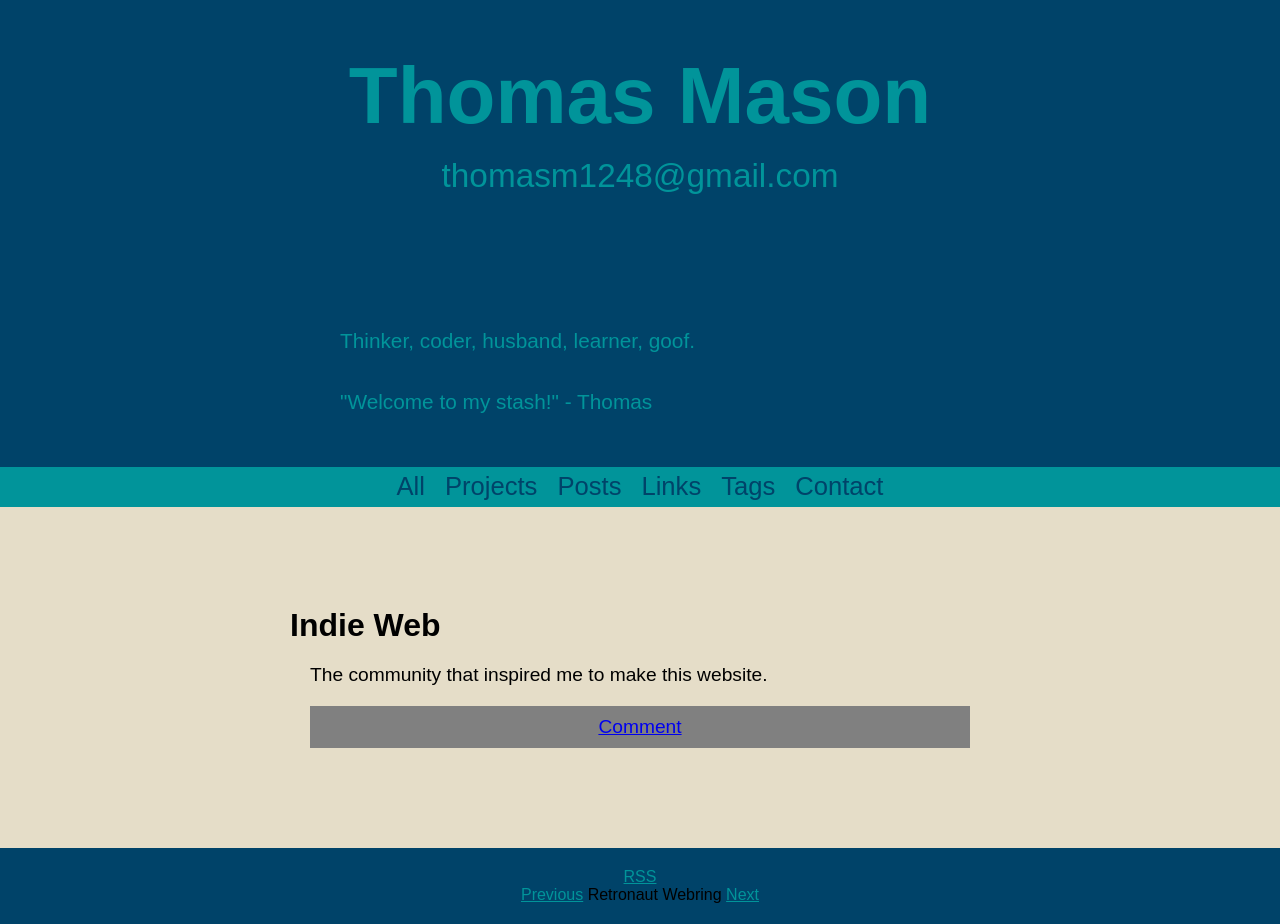
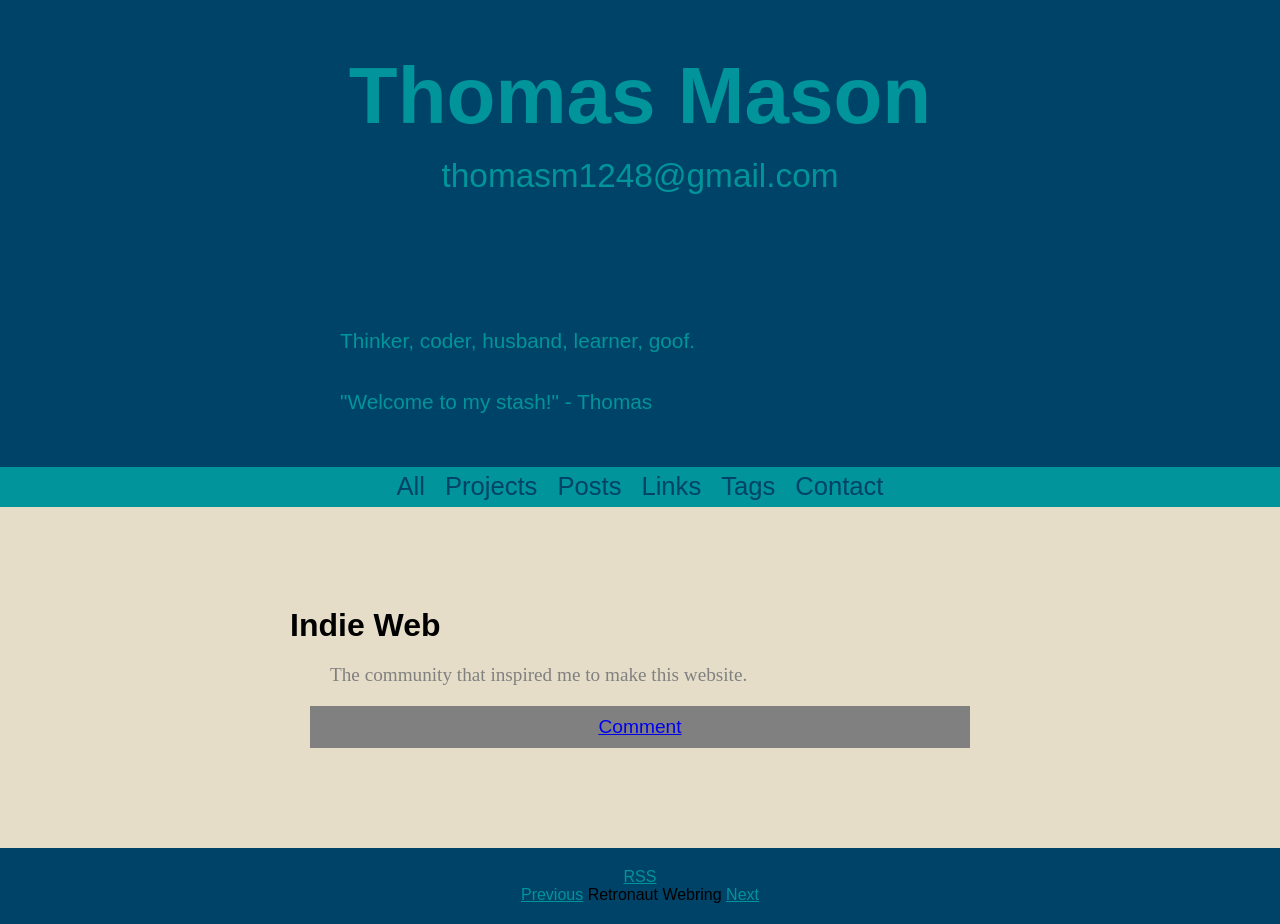
Before and after one commit to thomasm1248/thomasm1248.github.io, a Jekyll site: the page built from links/_posts/2024-09-18-Indie-Web.md, in a window 1280 px wide. Built offline with Jekyll 4.4.1, drawn with Linux system fonts in a browser that asks for light colours; our own code applies the rules of GitHub Pages for plain Markdown files; a script that is not in the unit is left out.

Commit message:
Style first paragraph of posts differently

```diff
--- a/_layouts/post.html
+++ b/_layouts/post.html
@@ -1,6 +1,16 @@
 ---
 layout: page
 ---
+
+<style>
+.page-body p:nth-child(3) {
+    font-size: 1.2em;
+    font-family: "Times New Roman", Times, serif;
+    color: gray;
+    padding-left: 20px;
+    padding-right: 20px;
+}
+</style>
 
 <h1>{{page.title}}</h1>
 
```
